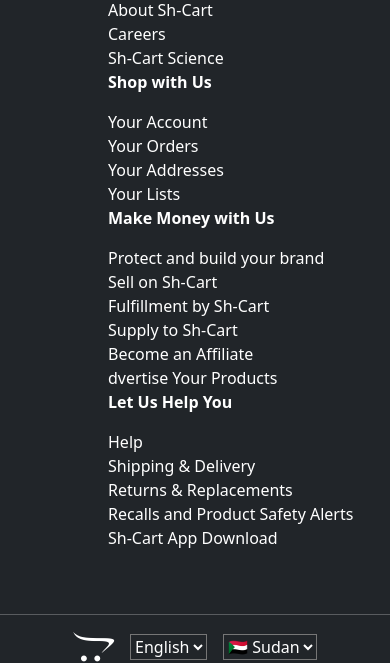
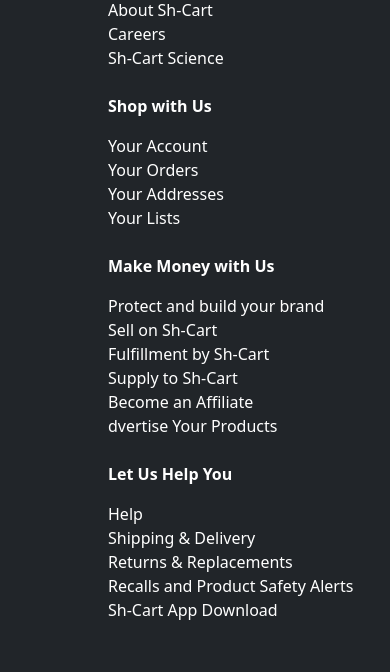
Before and after one commit to abu-umer2/shopping-cart, a React (Create React App) app: page /user in a window 390 px wide. Shown: the part 892-1564 px from the top of the page. Built offline with nearby package versions, Linux system fonts and the light colour scheme.

Commit message:
Update Footer component for improved responsive layout and styling

```diff
--- a/src/app/user/common/Footer.jsx
+++ b/src/app/user/common/Footer.jsx
@@ -9,7 +9,7 @@
       </div>
 
       <div className="container row mt-5 p-5 mx-5 ">
-        <div className="md-col-3 col-12 ">
+        <div className="col-md-3 col-sm-12 mb-4 ">
           <p className="fw-bold">Get to Know Us</p>
           <ul style={{ listStyle: "none", padding: 0, margin: 0 }}>
             <li>About Sh-Cart</li>
@@ -17,7 +17,7 @@
             <li>Sh-Cart Science</li>
           </ul>
         </div>
-        <div className="md-col-3 col-12">
+        <div className="col-md-3 col-sm-12 mb-4">
           <p className="fw-bold">Shop with Us</p>
           <ul style={{ listStyle: "none", padding: 0, margin: 0 }}>
             <li>Your Account</li>
@@ -26,7 +26,7 @@
             <li>Your Lists </li>
           </ul>
         </div>
-        <div className="md-col-3 col-12">
+        <div className="col-md-3 col-sm-12 mb-4">
           <p className="fw-bold">Make Money with Us</p>
           <ul style={{ listStyle: "none", padding: 0, margin: 0 }}>
             <li>Protect and build your brand</li>
@@ -37,7 +37,7 @@
             <li>dvertise Your Products</li>
           </ul>
         </div>
-        <div className="md-col-3 col-12">
+        <div className="col-md-3 col-sm-12 mb-4">
           <p className="fw-bold">Let Us Help You</p>
           <ul style={{ listStyle: "none", padding: 0, margin: 0 }}>
             <li>Help</li>
```
